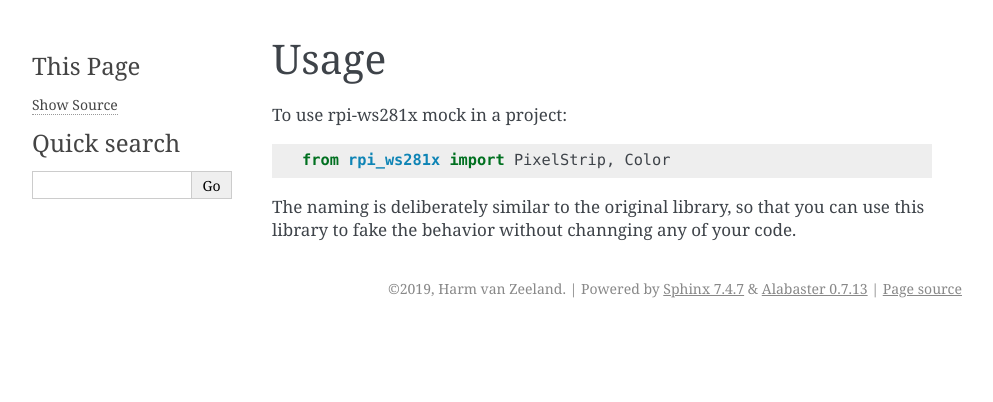
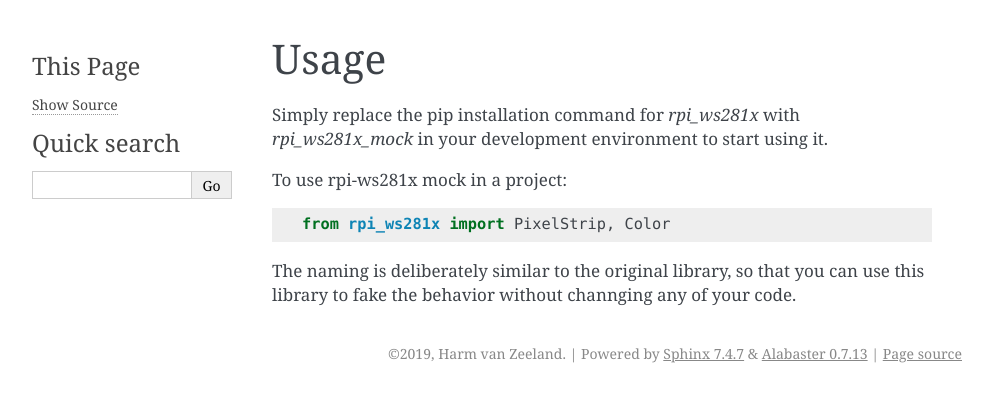
Before and after one commit to HarmvZ/rpi_ws281x_mock, a Sphinx documentation site: the page built from docs/usage.rst, in a window 1280 px wide. Shown: the top 402 px of the page, without its empty margins (148-1141 px from the left). Built offline with Sphinx 7.4.7, drawn with Linux system fonts in a browser that asks for light colours; pages that are not in the unit, such as notebooks, are missing from menus.

Commit message:
Improve docs

```diff
--- a/README.rst
+++ b/README.rst
@@ -22,7 +22,7 @@ rpi-ws281x mock
 
 
 
-This package mocks the behavior of the rpi-ws281x library for testing purposes and to run projects that use rpi-ws281x on non Raspbian systems
+This package mocks the behavior of the `rpi_ws281x`_ Python library. This is used for testing a project that uses `rpi_ws281x`_ on non-Raspbian systems. Simply replace the pip installation of `rpi_ws281x` with `rpi_ws281x_mock` in your development environment to start using it.
 
 
 * Free software: MIT license
--- a/docs/usage.rst
+++ b/docs/usage.rst
@@ -1,6 +1,8 @@
 =====
 Usage
 =====
+
+Simply replace the pip installation command for `rpi_ws281x` with `rpi_ws281x_mock` in your development environment to start using it.
 
 To use rpi-ws281x mock in a project::
 
```
